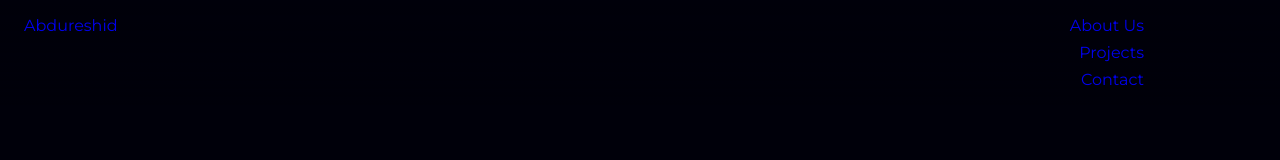
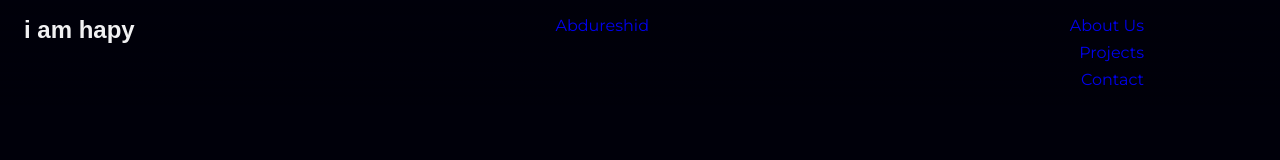
Before and after one commit to abdureshidabdulahi/portfolio, a plain HTML site: page index.html in a window 1280 px wide. Drawn offline with Linux system fonts and the light colour scheme; a web font is replaced by a local one.

Commit message:
portfoli0

```diff
--- a/index.html
+++ b/index.html
@@ -10,6 +10,7 @@
     <header class="header" id="header">
  <div class="blog-animated">
     <nav class="nav container">
+        <h1>i am hapy</h1>
         <a href="#" class="nave__logo">Abdureshid</a>
         <div class="nav__menu">
              <ul class="nav__list">
```
